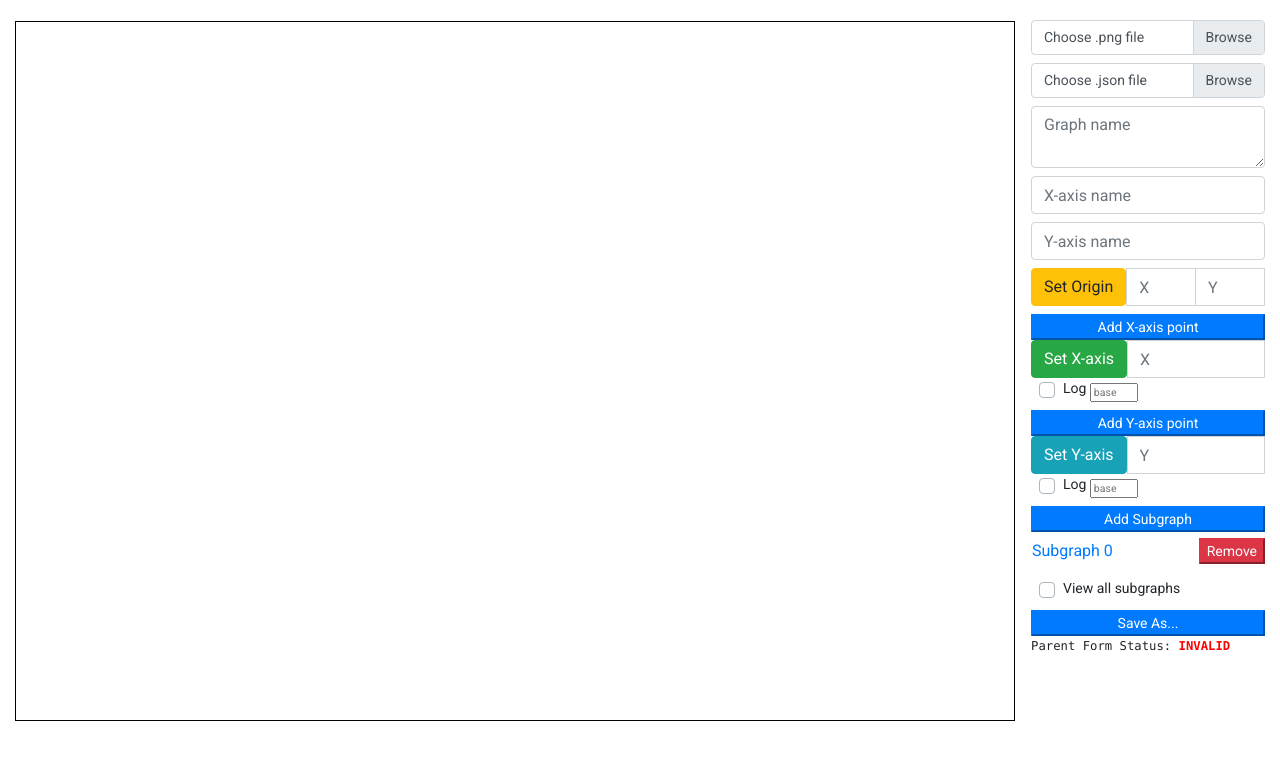
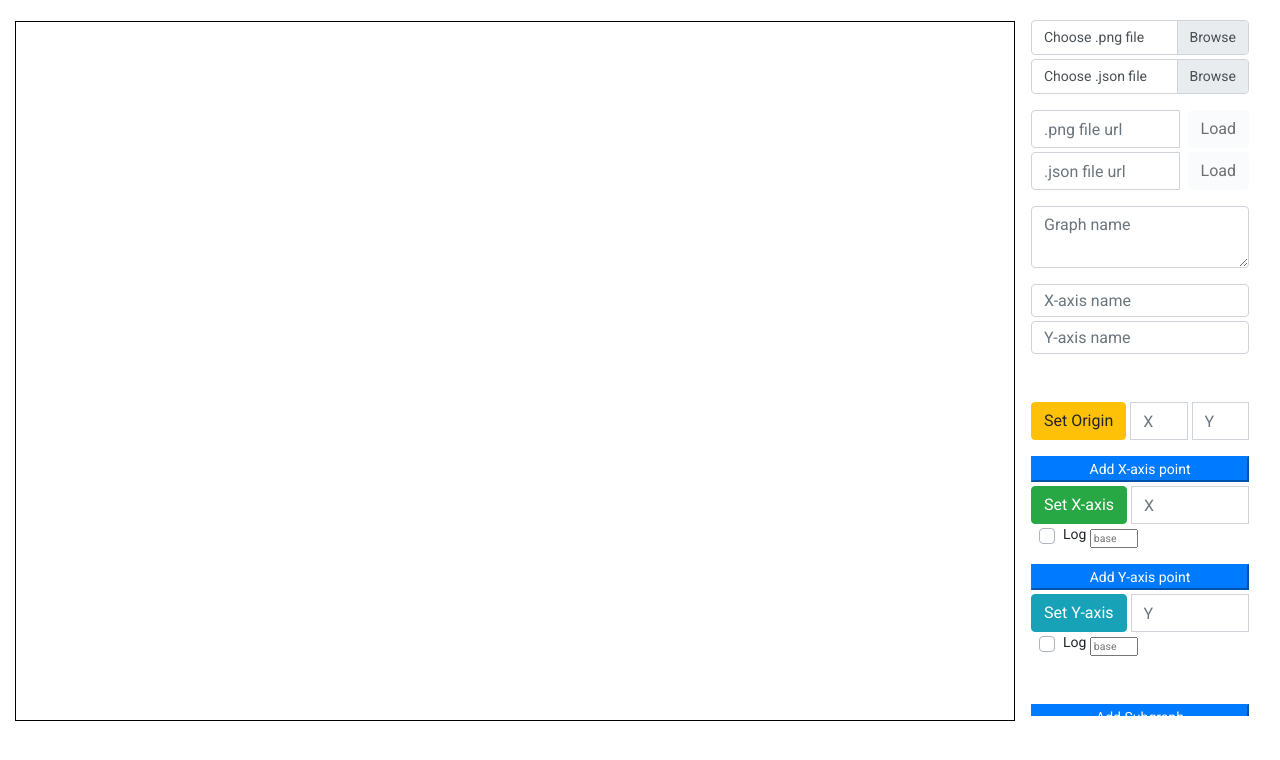
Before and after one commit to ScienceSight/Graphs, an Angular app: page / in a window 1280 px wide. Shown: the top 760 px of the page. Built offline with nearby package versions, Linux system fonts and the light colour scheme.

Commit message:
Issues-30 Integration to an external service

```diff
--- a/src/app/_services/_file/json-file.service.ts
+++ b/src/app/_services/_file/json-file.service.ts
@@ -6,7 +6,7 @@ import { CalculatedGraphModel } from 'src/app/_models/_graph/calculated-graph-mo
 @Injectable()
 export class JsonFileService {
 
-  constructor() {}
+  constructor() { }
 
   public saveJsonFromGraphData(data: CalculatedGraphModel, fileName: string) {
     const jsonString = JSON.stringify(data);
--- /dev/null
+++ b/src/app/_services/_http/http.service.ts
@@ -0,0 +1,17 @@
+import { Injectable } from '@angular/core'
+import { HttpClient } from '@angular/common/http';
+import { CalculatedGraphModel } from 'src/app/_models/_graph/calculated-graph-model';
+
+@Injectable()
+export class HttpService {
+
+  constructor(private http: HttpClient) { }
+
+  public getFile(url: string) {
+    return this.http.get(url, {responseType: 'blob'});
+  }
+
+  public postGraphData(url: string, data: CalculatedGraphModel) {
+    return this.http.post(url, data);
+  }
+}
--- a/src/app/app.module.ts
+++ b/src/app/app.module.ts
@@ -2,6 +2,7 @@ import { BrowserModule } from '@angular/platform-browser';
 import { ReactiveFormsModule } from '@angular/forms';
 import { NgModule } from '@angular/core';
 import { HttpClientModule, HTTP_INTERCEPTORS } from '@angular/common/http';
+import { FormsModule } from '@angular/forms';
 
 import { AppComponent } from './app.component';
 import { GraphComponent } from './graph/graph.component'
@@ -13,6 +14,7 @@ import { BrowserAnimationsModule } from '@angular/platform-browser/animations';
 import { GraphMathService } from './_services/_graph/graph-math.service';
 import { AppRoutingModule } from './app-routing.module';
 import { JsonFileService } from './_services/_file/json-file.service';
+import { HttpService } from './_services/_http/http.service';
 import { XAxisPointComponent } from './graph/x-axis-point/x-axis-point.component';
 import { YAxisPointComponent } from './graph/y-axis-point/y-axis-point.component';
 
@@ -27,6 +29,7 @@ import { YAxisPointComponent } from './graph/y-axis-point/y-axis-point.component
   imports: [
     AppRoutingModule,
     BrowserModule,
+    FormsModule,
     ReactiveFormsModule,
     HttpClientModule,
     NgbModule,
@@ -35,7 +38,8 @@ import { YAxisPointComponent } from './graph/y-axis-point/y-axis-point.component
   providers: [
     GraphFormService,
     GraphMathService,
-    JsonFileService
+    JsonFileService,
+    HttpService
   ],
   bootstrap: [AppComponent]
 })
--- a/src/app/graph/graph.component.css
+++ b/src/app/graph/graph.component.css
@@ -4,7 +4,6 @@ ul {
 
 .status {
     color: green;
-    font-weight: 800;
 }
 
 .ng-invalid .status {
--- a/src/app/graph/graph.component.html
+++ b/src/app/graph/graph.component.html
@@ -3,56 +3,91 @@
     <canvas id="functionCurveEditor" tabindex="-1">
       Error: Your browser does not support the HTML canvas element.
     </canvas>
-    <form [formGroup]="graphForm" id="graphForm" class="d-flex flex-column ml-3 overflow-auto">
+    <form [formGroup]="graphForm" id="graphForm" class="d-flex flex-column pl-3 pr-3 overflow-auto">
+      <div *ngIf="error" class="alert alert-danger alert-dismissible fade show mt-1" role="alert">
+        {{ error }}
+        <button type="button" class="close" data-dismiss="alert" aria-label="Close" (click)="error = ''">
+          <span aria-hidden="true">&times;</span>
+        </button>
+      </div>
+
       <div class="custom-file mt-1">
         <input type="file" class="custom-file-input" id="customFile" accept="image/png" (change)="handleImageFileInput($event.target.files)" title="The source picture">
         <label class="custom-file-label" for="customFile">Choose .png file</label>
       </div>
-      <span class="mt-2"></span>
+      <span class="mt-1"></span>
       <div class="custom-file">
         <input type="file" class="custom-file-input" id="customFile" accept=".json" (change)="handleJsonFileInput($event.target.files)" title="The result (saved earlier) for checking">
         <label class="custom-file-label" for="customFile">Choose .json file</label>
       </div>
-      <span class="mt-2"></span>
+
+      <span class="mt-3"></span>
+      <div class="input-group">
+        <input class="form-control" [(ngModel)]="imageFileUrl" #imageUrl="ngModel" [ngModelOptions]="{standalone: true}"
+            [ngClass]="{'is-invalid':imageUrl.invalid}" placeholder=".png file url" title="The source picture"
+            pattern="(.+\.(?:png))" />
+        <span class="ml-2"></span>
+        <button class="btn btn-light" (click)="handleImageFileUrl(imageFileUrl)" [disabled]="!imageFileUrl || imageUrl.invalid">Load</button>
+        <div class="invalid-feedback">
+          Invalid image file url.
+        </div>
+      </div>
+      <span class="mt-1"></span>
+      <div class="input-group">
+        <input class="form-control" [(ngModel)]="jsonFileUrl" #jsonUrl="ngModel" [ngModelOptions]="{standalone: true}"
+            [ngClass]="{'is-invalid':jsonUrl.invalid}" placeholder=".json file url" title="The result (saved earlier) for checking"
+            pattern="(.+\.(?:json))" />
+        <span class="ml-2"></span>
+        <button class="btn btn-light" (click)="handleJsonFileUrl(jsonFileUrl)" [disabled]="!jsonFileUrl || jsonUrl.invalid">Load</button>
+        <div class="invalid-feedback">
+          Invalid json file url.
+        </div>
+      </div>
+
+      <span class="mt-3"></span>
       <div>
         <textarea formControlName="graphName" class="form-control" placeholder="Graph name" [ngClass]="{'is-invalid':graphForm.get('graphName').invalid}" pattern="[\x00-\x7F]+"></textarea>
         <div class="invalid-feedback">
           Graph name must contain only ASCII characters.
         </div>
       </div>
-      <span class="mt-2"></span>
+
+      <span class="mt-3"></span>
       <input formControlName="xAxisName" class="form-control" placeholder="X-axis name" required>
-      <span class="mt-2"></span>
+      <span class="mt-1"></span>
       <input formControlName="yAxisName" class="form-control" placeholder="Y-axis name" required>
-      <span class="mt-2"></span>
+
+      <span class="mt-5"></span>
       <div class="input-group" formGroupName="originPoint">
           <button type="button" id="btn_origin" class="btn btn-warning" data-toggle="button" aria-pressed="false" (click)="toggleOrigin($event)" title="Double click at the graph">Set Origin</button>
+          <span class="ml-1"></span>
           <input type="number" formControlName="xValue" class="form-control" placeholder="X" required/>
+          <span class="ml-1"></span>
           <input type="number" formControlName="yValue" class="form-control" placeholder="Y" required/>
           <input type="number" hidden formControlName="xCoordinate" class="form-control" placeholder="X" required/>
           <input type="number" hidden formControlName="yCoordinate" class="form-control" placeholder="Y" required/>
       </div>
 
-      <span class="mt-2"></span>
+      <span class="mt-3"></span>
       <button class="btn-primary" (click)="addXAxisPoint()">Add X-axis point</button>
-      <div class="d-flex" *ngFor="let xAxisPoint of xAxisPoints?.controls; let i = index">
+      <div class="d-flex mt-1" *ngFor="let xAxisPoint of xAxisPoints?.controls; let i = index">
         <x-axis-point class="d-flex flex-fill" [index]="i" [xAxisPointForm]="xAxisPoint" (deleteXAxisPoint)="deleteXAxisPoint($event)"
         (toggleXAxisPointButton)="toggleXAxisPointButton($event,i)"></x-axis-point>
         <button class="btn-danger" *ngIf="i>0" (click)="deleteXAxisPoint(i)">Remove</button>
       </div>
 
-      <span class="mt-2"></span>
+      <span class="mt-3"></span>
       <button class="btn-primary" (click)="addYAxisPoint()">Add Y-axis point</button>
-      <div class="d-flex" *ngFor="let yAxisPoint of yAxisPoints?.controls; let i = index">
+      <div class="d-flex mt-1" *ngFor="let yAxisPoint of yAxisPoints?.controls; let i = index">
         <y-axis-point class="d-flex flex-fill" [index]="i" [yAxisPointForm]="yAxisPoint" (deleteYAxisPoint)="deleteYAxisPoint($event)"
         (toggleYAxisPointButton)="toggleYAxisPointButton($event,i)"></y-axis-point>
         <button class="btn-danger" *ngIf="i>0" (click)="deleteYAxisPoint(i)">Remove</button>
       </div>
 
-      <span class="mt-2"></span>
+      <span class="mt-5"></span>
       <button class="btn-primary" (click)="addSubgraph()">Add Subgraph</button>
       <ngb-accordion #acc="ngbAccordion" class="d-flex flex-column" [closeOthers]="true" (panelChange)="toggleAccordian($event)">
-          <ngb-panel class="d-flex" *ngFor="let subgraph of subgraphs?.controls; let i = index" id="{{i}}">
+          <ngb-panel cardClass="mt-1" class="d-flex" *ngFor="let subgraph of subgraphs?.controls; let i = index" id="{{i}}">
             <ng-template ngbPanelHeader let-opened="opened">
                 <div class="d-flex align-items-center justify-content-between">
                   <button ngbPanelToggle class="btn btn-link container-fluid text-left pl-0">Subgraph {{i}}</button>
@@ -73,10 +108,24 @@
         </div>
       </div>
 
-      <span class="mt-2"></span>
-      <button type="submit" class="btn-primary" (click)="saveGraph()" [disabled]="graphForm.invalid">Save As...</button>
+      <span class="mt-5"></span>
+      <button type="submit" class="btn-primary" (click)="saveGraph()" [disabled]="graphForm.invalid">Save locally</button>
+
+      <span class="mt-1"></span>
+      <div class="input-group">
+        <input class="form-control" [(ngModel)]="uploadGraphDataUrl" #uploadUrl="ngModel" [ngModelOptions]="{standalone: true}"
+            [ngClass]="{'is-invalid':uploadUrl.invalid}" placeholder="Save endpoint url" title="The endpoint url to save the result data"
+            pattern="(https?:\/\/.*)" />
+        <span class="ml-2"></span>
+        <button class="btn btn-light" (click)="uploadGraph(uploadGraphDataUrl)" [disabled]="!uploadGraphDataUrl || uploadUrl.invalid || graphForm.invalid">Upload</button>
+        <div class="invalid-feedback">
+          Invalid endpoint url.
+        </div>
+      </div>
+
+      <span class="mt-1"></span>
       <div>
-        <pre>Parent Form Status: <span class="status">{{graphForm.status}}</span></pre>
+        <span>Parent Form Status: <span class="status">{{graphForm.status}}</span></span>
       </div>
     </form>
   </div>
--- a/src/app/graph/graph.component.ts
+++ b/src/app/graph/graph.component.ts
@@ -11,8 +11,9 @@ import { WidgetState } from '../_models/_widget/widget-state';
 import { Point } from '../_models/_graph/point';
 import { GraphMathService } from '../_services/_graph/graph-math.service';
 import { JsonFileService } from '../_services/_file/json-file.service';
+import { HttpService } from '../_services/_http/http.service';
 import { JsonToGraphModel } from '../_models/_graph/json-to-graph-model';
-
+import { CalculatedGraphModel } from '../_models/_graph/calculated-graph-model';
 
 @Component({
   selector: 'graph',
@@ -30,6 +31,10 @@ export class GraphComponent implements OnInit, OnDestroy {
 
   imageFileToUpload: File = null;
   jsonFileToUpload: File = null;
+
+  imageFileUrl = "";
+  jsonFileUrl = "";
+  uploadGraphDataUrl = "";
 
   error = '';
 
@@ -49,7 +54,8 @@ export class GraphComponent implements OnInit, OnDestroy {
 
   constructor(private graphFormService: GraphFormService,
               private graphMathService: GraphMathService,
-              private jsonFileService: JsonFileService) { }
+              private jsonFileService: JsonFileService,
+              private httpService: HttpService) { }
 
   ngOnInit() {
     this.graphFormSub = this.graphFormService.graphForm$
@@ -135,11 +141,28 @@ export class GraphComponent implements OnInit, OnDestroy {
 
     if (files && this.imageFileToUpload) {
       var reader = new FileReader();
-
       reader.onload = this._handleReaderLoadedImage.bind(this);
-
       reader.readAsBinaryString(this.imageFileToUpload);
     }
+  }
+
+  handleImageFileUrl(url: string) {
+    this.httpService.getFile(url)
+      .subscribe({
+        next: (blob: Blob) => {
+          const blobType = 'image/png';
+          if (blob.type == blobType) {
+            this.imageFileToUpload = new File([blob], url.split('\/').pop(), { type: blobType });
+            var reader = new FileReader();
+            reader.onload = this._handleReaderLoadedImage.bind(this);
+            reader.readAsBinaryString(this.imageFileToUpload);
+          }
+          else {
+            this.error = 'Wrong file type';
+          }
+        },
+        error: error => this.error = error.message,
+      });
   }
 
   _handleReaderLoadedImage(readerEvt) {
@@ -162,11 +185,28 @@ export class GraphComponent implements OnInit, OnDestroy {
 
     if (files && this.jsonFileToUpload) {
       var reader = new FileReader();
-
       reader.onload = this._handleReaderLoadedJson.bind(this);
-
       reader.readAsText(this.jsonFileToUpload);
     }
+  }
+
+  handleJsonFileUrl(url: string) {
+    this.httpService.getFile(url)
+      .subscribe({
+        next: (blob: Blob) => {
+          const blobType = 'application/json';
+          if (blob.type == blobType) {
+            this.jsonFileToUpload = new File([blob], url.split('\/').pop(), { type: blobType });
+            var reader = new FileReader();
+            reader.onload = this._handleReaderLoadedJson.bind(this);
+            reader.readAsText(this.jsonFileToUpload);
+          }
+          else {
+            this.error = 'Wrong file type';
+          }
+        },
+        error: error => this.error = error.message,
+      });
   }
 
   _handleReaderLoadedJson(readerEvt) {
@@ -175,9 +215,17 @@ export class GraphComponent implements OnInit, OnDestroy {
 
     try {
       jsonToGraphModel = this.jsonFileService.loadGraphDataFromJsonString(jsonData);
-      console.log(jsonToGraphModel);
+
+      if (jsonToGraphModel == undefined
+        || jsonToGraphModel.subgraphs == undefined
+        || jsonToGraphModel.originPoint == undefined
+        || jsonToGraphModel.xAxisPoints == undefined
+        || jsonToGraphModel.yAxisPoints == undefined)
+      {
+        throw new Error('Invalid json structure.');
+      }
     } catch (error) {
-      this.error = error;
+      this.error = error.message;
       throw error;
     }
 
@@ -237,20 +285,34 @@ export class GraphComponent implements OnInit, OnDestroy {
   }
 
   saveGraph() {
-    console.log(this.graphForm.value)
+    const data = this.getFixedCalculatedGraph();
+    const fileName = (this.imageFileToUpload ? this.imageFileToUpload.name.split('.')[0] : 'myfile') + '.json';
+    this.jsonFileService.saveJsonFromGraphData(data, fileName);
+  }
 
+  uploadGraph(url: string) {
+    const data = this.getFixedCalculatedGraph();
+    this.httpService.postGraphData(url, data)
+      .subscribe({
+        next: (response: any) => {
+          if (response.error) {
+            this.error = response.error;
+          }
+          else if (response.redirect) {
+            window.location.href = response.redirect;
+          }
+          else {
+            this.error = 'Invalid response from upload endpoint.';
+          }
+        },
+        error: error => this.error = error.message,
+      });
+  }
+
+  getFixedCalculatedGraph() : CalculatedGraphModel {
     const graphData = this.graphForm.value as Graph;
     const calculatedGraph = this.graphMathService.calculateResultGraph(graphData);
-
-    console.log(calculatedGraph)
-
-    const fixedGraph = calculatedGraph.toFixed(8);
-
-    console.log(fixedGraph)
-
-    const fileName = (this.imageFileToUpload ? this.imageFileToUpload.name.split('.')[0] : 'myfile') + '.json';
-
-    this.jsonFileService.saveJsonFromGraphData(fixedGraph, fileName);
+    return calculatedGraph.toFixed(8);
   }
 
   toggleOrigin(event: MouseEvent) {
--- a/src/app/graph/subgraph/subgraph.component.css
+++ b/src/app/graph/subgraph/subgraph.component.css
@@ -2,12 +2,3 @@
     margin: 0 3rem;
     padding: 10px 0 0;
 }
-
-.status {
-    color: green;
-    font-weight: 800;
-}
-
-.ng-invalid .status {
-        color: red;
-}
--- a/src/app/graph/subgraph/subgraph.component.html
+++ b/src/app/graph/subgraph/subgraph.component.html
@@ -1,7 +1,7 @@
 <div class="container">
   <form [formGroup]="subgraphForm" class="d-flex flex-column">
 
-    <div class="input-group mb-2">
+    <div class="input-group">
       <div class="input-group-prepend">
         <label class="input-group-text" for="interpolationType">Interpolation type</label>
       </div>
@@ -10,14 +10,12 @@
       </select>
     </div>
 
+    <span class="mt-2"></span>
+
     <input hidden formControlName="id" placeholder="0">
-    <input formControlName="name" placeholder="Name">
+    <input formControlName="name" class="form-control" placeholder="Name">
     <input hidden formControlName="knots" placeholder="Knots">
     <input hidden formControlName="coordinates" placeholder="Coordinates">
 
-    <!-- emit delete event up w/ index of subgraph -->
-    <!-- <button (click)="delete()">Delete</button> -->
-
-    <pre>Subgraph Form Status: <span class="status">{{subgraphForm.status}}</span></pre>
   </form>
 </div>
--- a/src/app/graph/x-axis-point/x-axis-point.component.html
+++ b/src/app/graph/x-axis-point/x-axis-point.component.html
@@ -1,6 +1,7 @@
 <form [formGroup]="xAxisPointForm" class="d-flex flex-fill">
     <div class="input-group align-items-center">
-        <button type="button" id="btn_xAxis_{{index}}" class="btn btn-success" data-toggle="button" aria-pressed="false" (click)="tryToggle($event)">Set X-axis</button>
+        <button type="button" id="btn_xAxis_{{index}}" class="btn btn-success" data-toggle="button" aria-pressed="false" (click)="tryToggle($event)" title="Double click at the graph">Set X-axis</button>
+        <span class="ml-1"></span>
         <input type="number" formControlName="xValue" class="form-control" placeholder="X"/>
         <input type="number" hidden formControlName="xCoordinate" class="form-control" placeholder="X"/>
         <input type="number" hidden formControlName="yCoordinate" class="form-control" placeholder="Y"/>
--- a/src/app/graph/y-axis-point/y-axis-point.component.html
+++ b/src/app/graph/y-axis-point/y-axis-point.component.html
@@ -1,6 +1,7 @@
 <form [formGroup]="yAxisPointForm" class="d-flex flex-fill">
     <div class="input-group align-items-center">
-        <button type="button" id="btn_yAxis_{{index}}" class="btn btn-info" data-toggle="button" aria-pressed="false" (click)="tryToggle($event)">Set Y-axis</button>
+        <button type="button" id="btn_yAxis_{{index}}" class="btn btn-info" data-toggle="button" aria-pressed="false" (click)="tryToggle($event)" title="Double click at the graph">Set Y-axis</button>
+        <span class="ml-1"></span>
         <input type="number" formControlName="yValue" class="form-control" placeholder="Y"/>
         <input type="number" hidden formControlName="xCoordinate" class="form-control" placeholder="X"/>
         <input type="number" hidden formControlName="yCoordinate" class="form-control" placeholder="Y"/>
```
Lines whose indentation alone changed are shown as unchanged.
